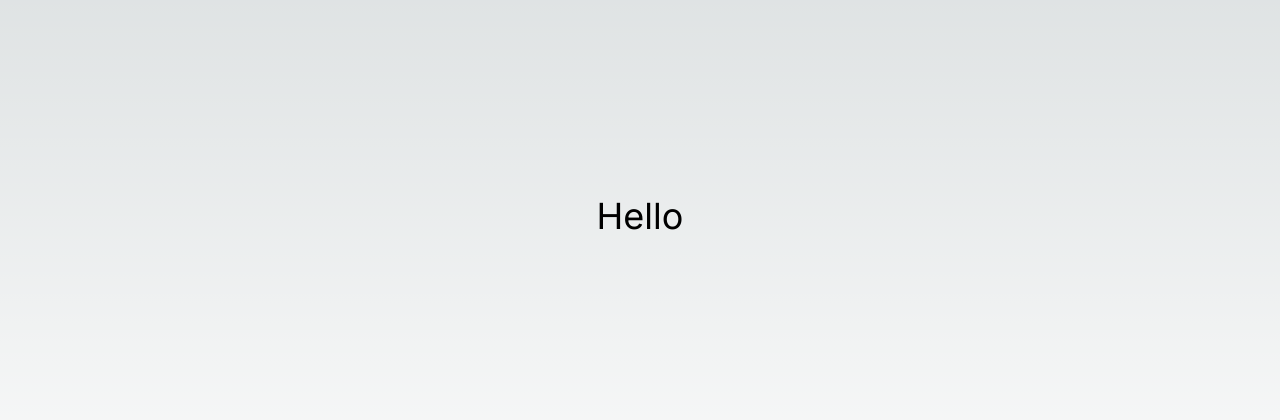
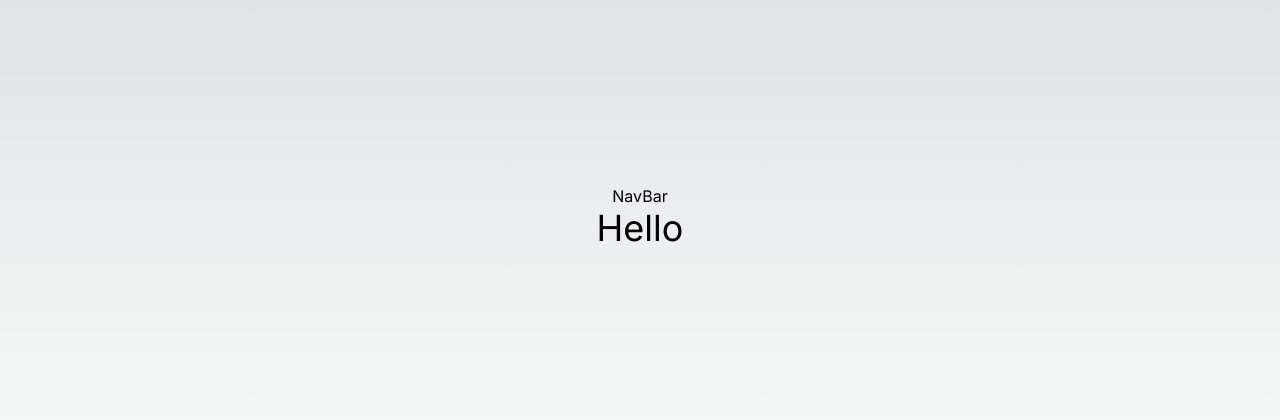
Before and after one commit to KennedyMungai/SimpleAuthUI, a Next.js app: page / in a window 1280 px wide. Shown: the part 184-604 px from the top of the page. Built offline with nearby package versions, Linux system fonts and the light colour scheme.

Commit message:
Rendered the NavBar component for the application

```diff
--- a/app/layout.tsx
+++ b/app/layout.tsx
@@ -1,3 +1,4 @@
+import NavBar from "@/components/NavBar/NavBar";
 import "./globals.css";
 import type { Metadata } from "next";
 import { Inter } from "next/font/google";
@@ -19,6 +20,7 @@ export default function RootLayout({
     <html lang="en">
       <body className={inter.className}>
         <main className="h-screen flex flex-col justify-center items-center">
+          <NavBar />
           {children}
         </main>
       </body>
```
